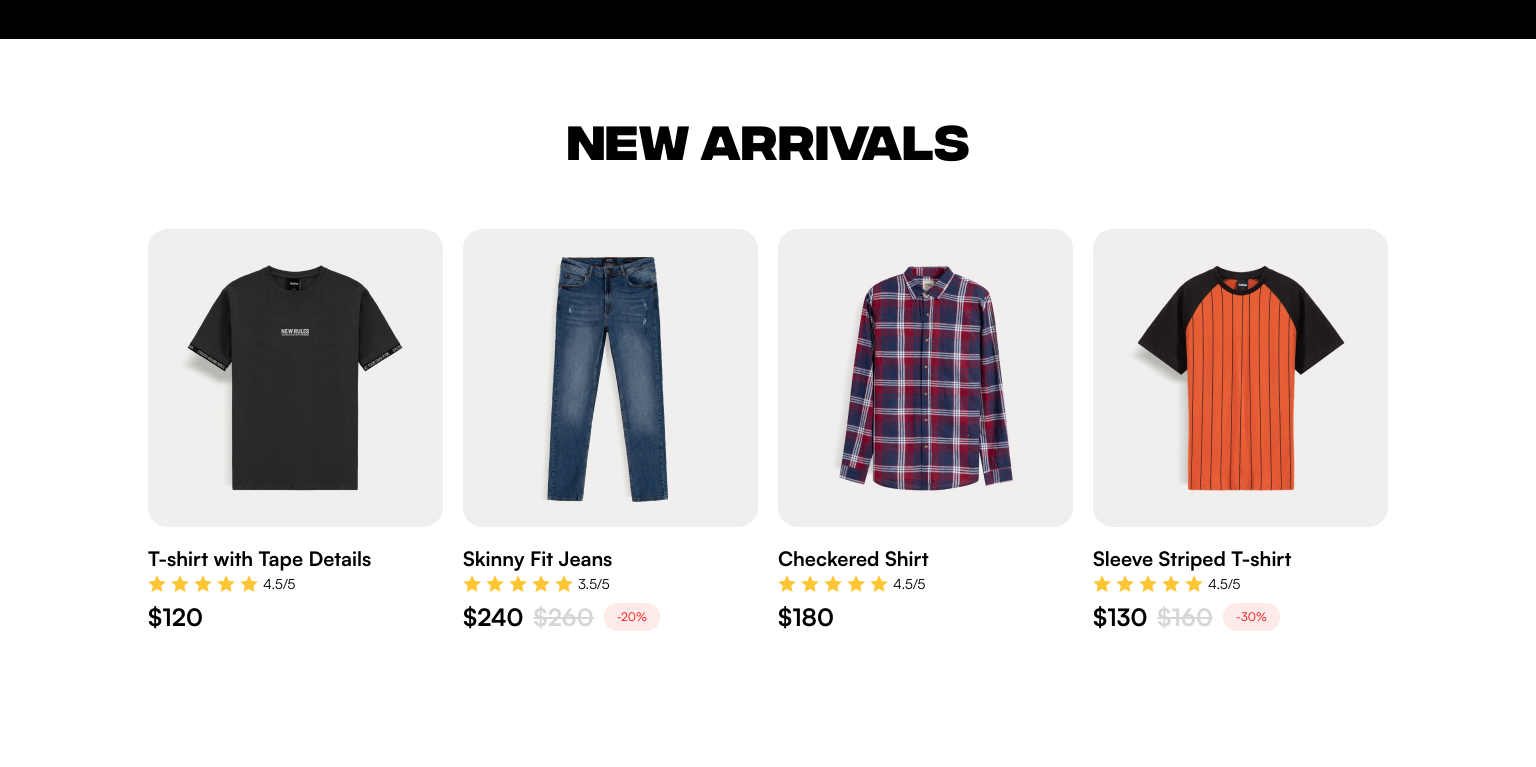
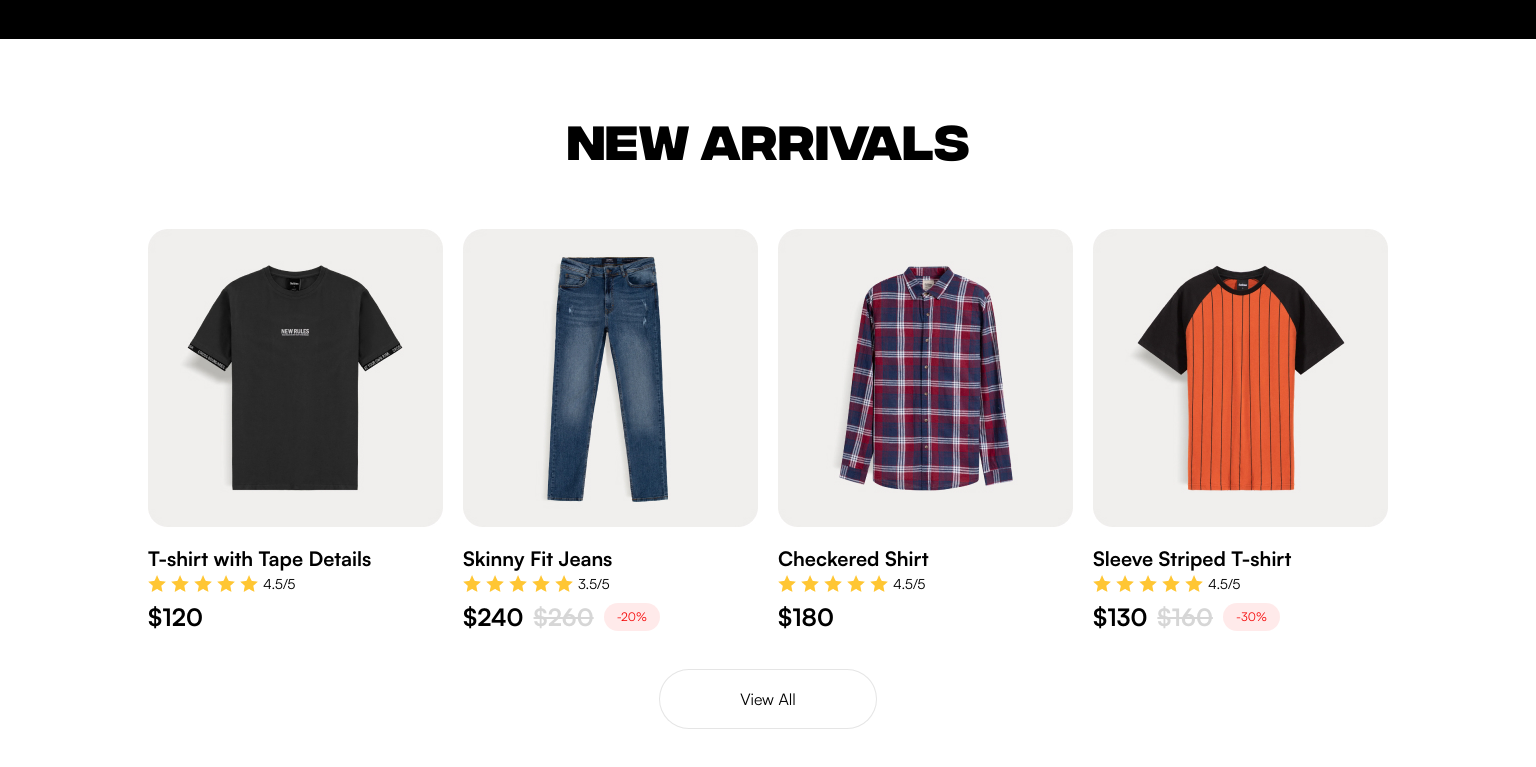
Before and after one commit to Kouk02/Shop.Co-project, a website: page index.html in a window 1536 px wide. Shown: the part 842-1609 px from the top of the page. Before the commit the page ends 1539 px from the top, so only its background shows below. Drawn offline with Linux system fonts and the light colour scheme.

Commit message:
add button
to "new arrivals" section

```diff
--- a/home-page.html
+++ b/home-page.html
@@ -158,6 +158,7 @@
               </div>
             </li>
           </ul>
+          <button class="button-new-arrivals" type="button">View All</button>
         </div>
       </section>
     </div>
--- a/scss/styles.scss
+++ b/scss/styles.scss
@@ -391,6 +391,17 @@ header {
     background-color: rgba(255, 51, 51, 0.1);
     padding: 6px 13px;
 }
+.button-new-arrivals{
+    font-family: 'Satoshi', sans-serif;
+    font-weight: medium;
+    font-size: 16px;
+    padding: 18px 80px;
+    color: $black;
+    background-color: $white;
+    border: 1px solid rgba(0, 0, 0, 0.1);
+    border-radius: 62px;
+    margin-top: 36px;
+}
 //!
 //! End HOME-PAGE
 }
```
Also changed, not shown: css/styles.css, 1 other file.
